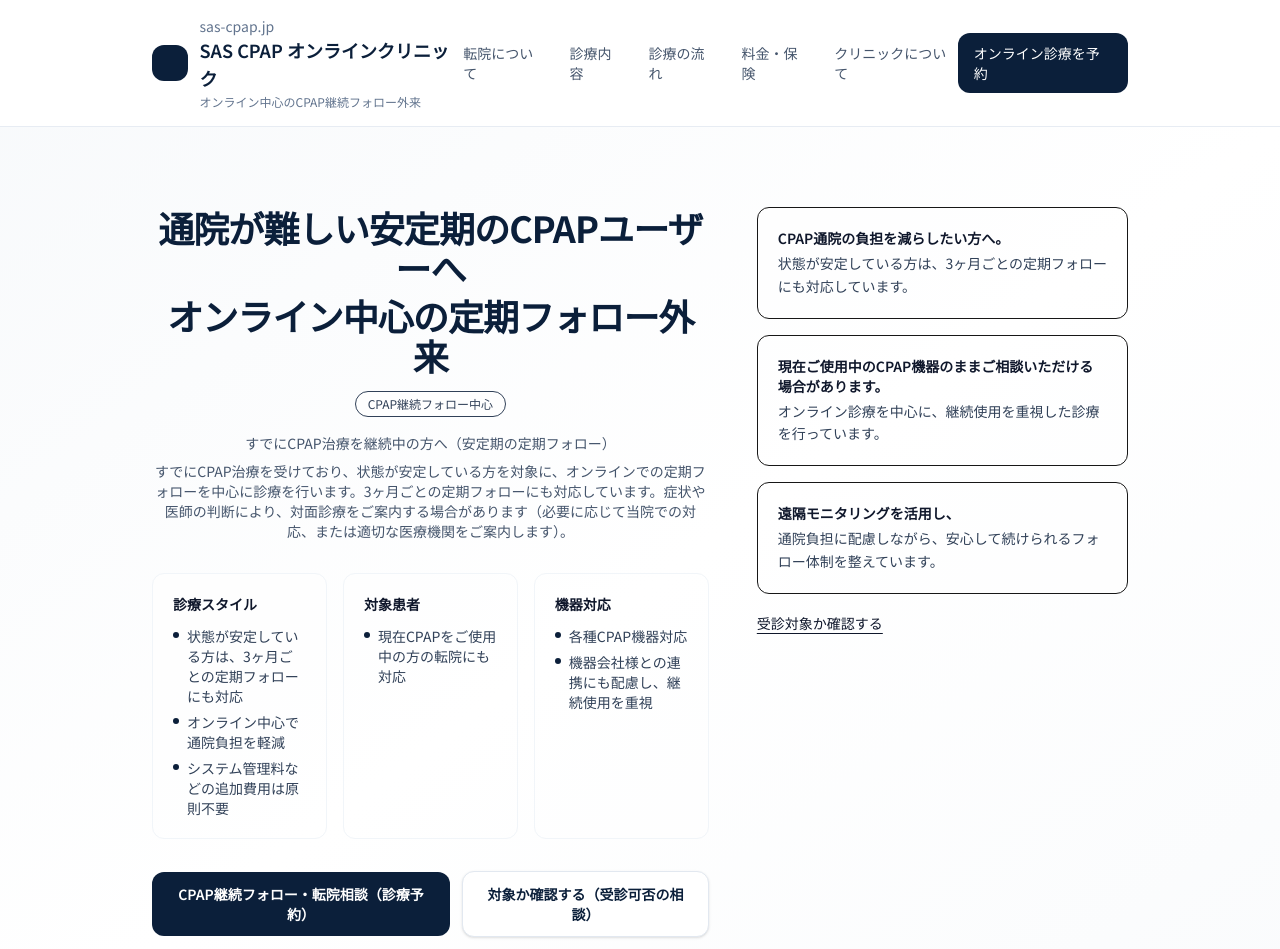
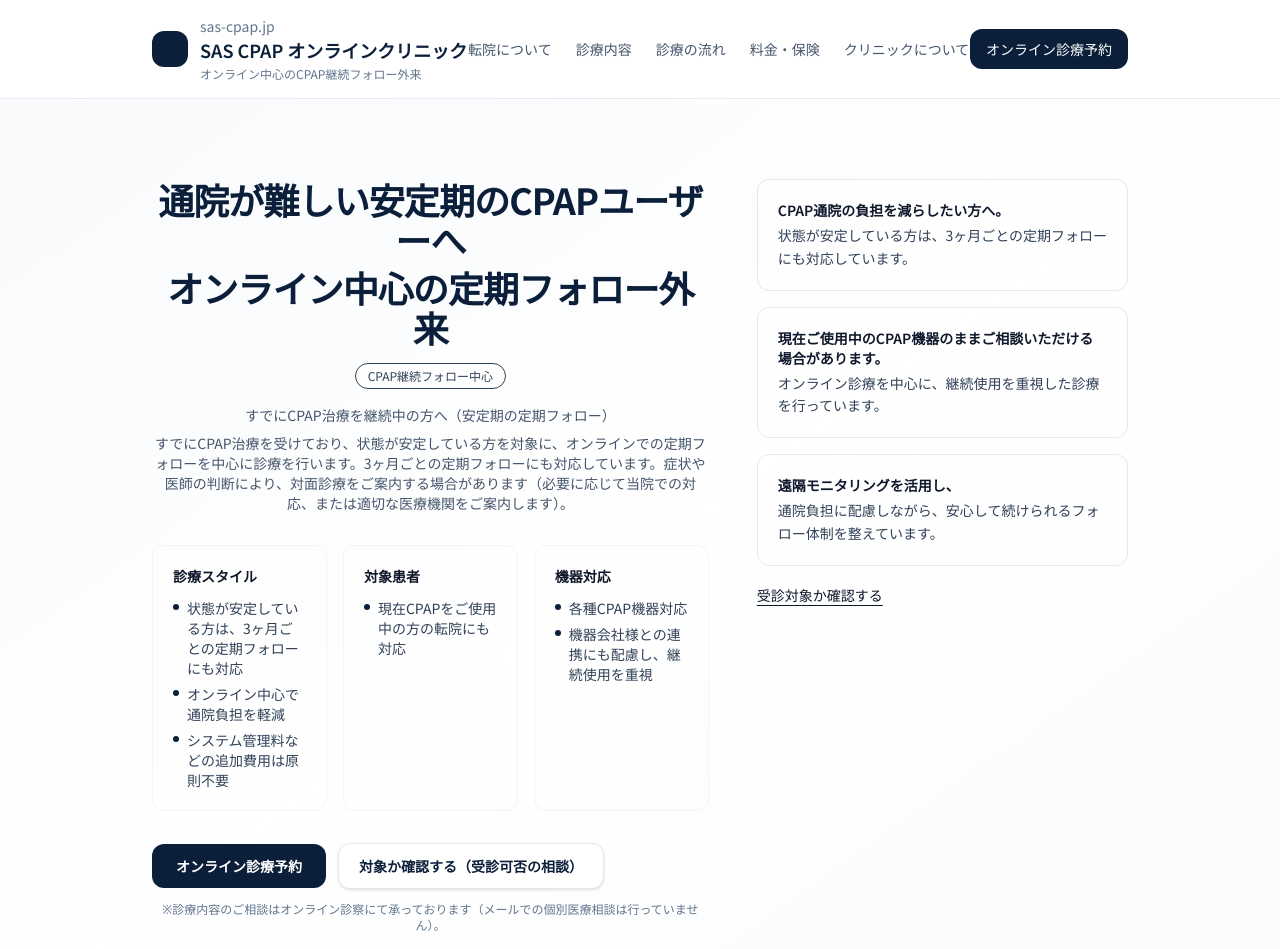
Before and after one commit to mandahan2002/sas-clinic-site, a Next.js app: page / in a window 1280 px wide. Shown: the top 949 px of the page. Built offline with nearby package versions, Linux system fonts and the light colour scheme.

Commit message:
Update button text on Home page for SAS CPAP online clinic to 'オンライン診療予約' for consistency and improved clarity in user actions.

```diff
--- a/app/page.tsx
+++ b/app/page.tsx
@@ -37,7 +37,7 @@ export default function Home() {
             href="#reserve"
             className="rounded-xl bg-[#0B1F3A] px-4 py-2.5 text-sm font-medium text-white hover:bg-[#0a2847] transition-colors"
           >
-            オンライン診療を予約
+            オンライン診療予約
           </a>
         </div>
       </header>
@@ -111,7 +111,7 @@ export default function Home() {
                 href="#reserve"
                 className="inline-block rounded-xl bg-[#0B1F3A] px-6 py-3 text-sm font-semibold text-white hover:bg-[#0a2847] transition-colors"
               >
-                CPAP継続フォロー・転院相談（診療予約）
+                オンライン診療予約
               </a>
               <a
                 href="#eligibility"
@@ -125,19 +125,19 @@ export default function Home() {
             </p>
             </div>
             <div className="space-y-4">
-              <div className="rounded-xl border bg-white/70 p-5">
+              <div className="rounded-xl border border-slate-200 bg-white/70 p-5">
                 <div className="text-sm font-semibold text-slate-900">CPAP通院の負担を減らしたい方へ。</div>
                 <p className="mt-1 text-sm text-slate-700 leading-relaxed">
                   状態が安定している方は、3ヶ月ごとの定期フォローにも対応しています。
                 </p>
               </div>
-              <div className="rounded-xl border bg-white/70 p-5">
+              <div className="rounded-xl border border-slate-200 bg-white/70 p-5">
                 <div className="text-sm font-semibold text-slate-900">現在ご使用中のCPAP機器のままご相談いただける場合があります。</div>
                 <p className="mt-1 text-sm text-slate-700 leading-relaxed">
                   オンライン診療を中心に、継続使用を重視した診療を行っています。
                 </p>
               </div>
-              <div className="rounded-xl border bg-white/70 p-5">
+              <div className="rounded-xl border border-slate-200 bg-white/70 p-5">
                 <div className="text-sm font-semibold text-slate-900">遠隔モニタリングを活用し、</div>
                 <p className="mt-1 text-sm text-slate-700 leading-relaxed">
                   通院負担に配慮しながら、安心して続けられるフォロー体制を整えています。
@@ -177,7 +177,7 @@ export default function Home() {
             href="#reserve"
             className="inline-block rounded-xl bg-[#0B1F3A] px-6 py-3 text-sm font-semibold text-white hover:bg-[#0a2847] transition-colors"
           >
-            診療予約へ
+            オンライン診療予約
           </a>
         </div>
       </section>
@@ -316,7 +316,7 @@ export default function Home() {
               href="#reserve"
               className="inline-block rounded-xl bg-[#0B1F3A] px-6 py-3 text-sm font-semibold text-white hover:bg-[#0a2847] transition-colors"
             >
-              CPAP継続フォロー・転院相談（診療予約）
+              オンライン診療予約
             </a>
           </div>
         </div>
@@ -372,7 +372,7 @@ export default function Home() {
                 href="#"
                 className="rounded-xl bg-[#0B1F3A] px-5 py-3 text-center text-sm font-semibold text-white hover:bg-[#0a2847] transition-colors"
               >
-                CPAP継続フォロー・転院相談（診療予約）
+                オンライン診療予約
               </a>
               <a
                 href="#access"
```
